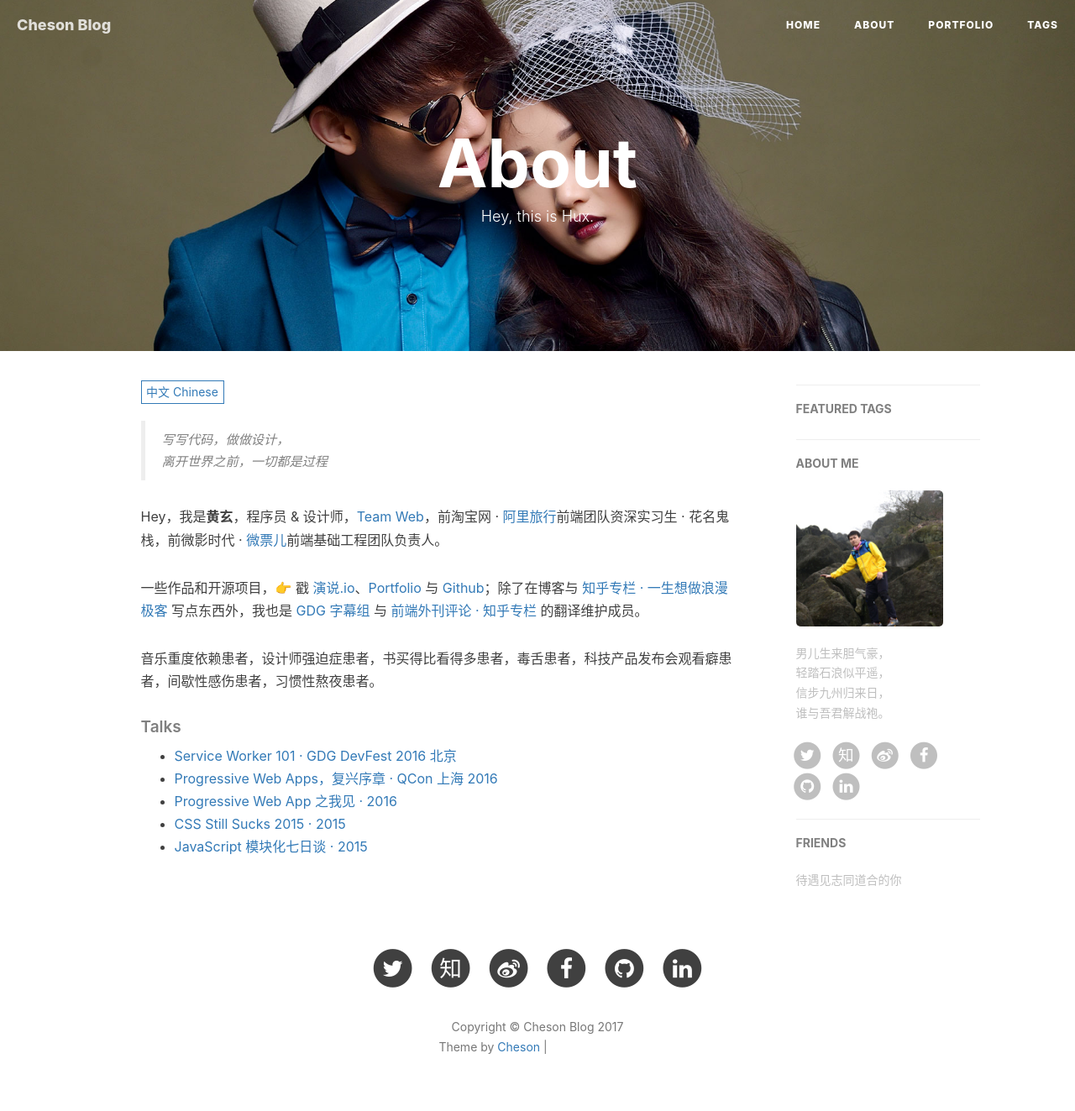
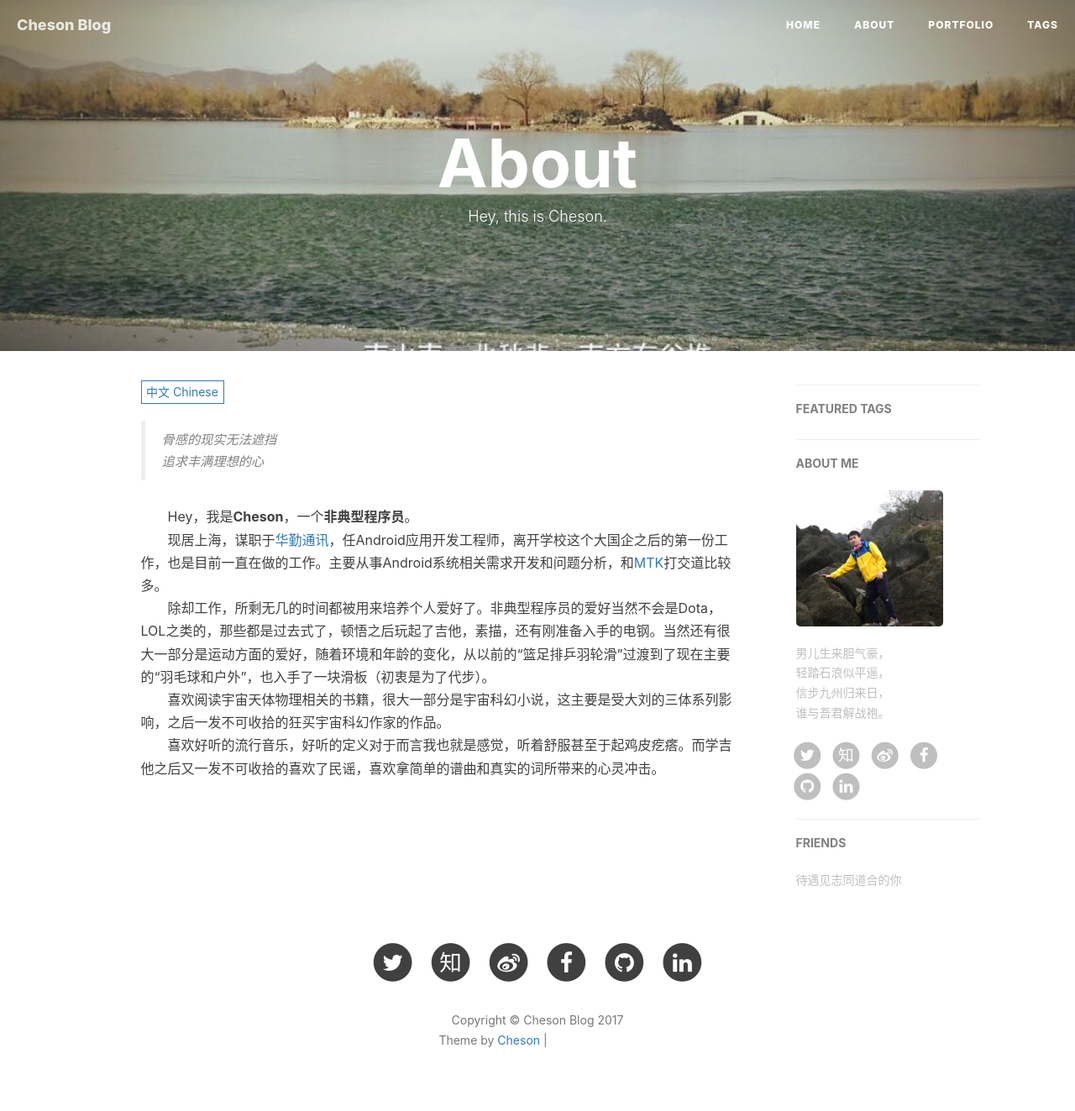
Before and after one commit to chendongqi/blog, a Jekyll site: the page built from about.html, in a window 1280 px wide. Shown: the whole page at 84% size. Built offline with Jekyll 4.4.1, drawn with Linux system fonts in a browser that asks for light colours; nearby versions of some CDN libraries; comment, search, counter and statistics services are not loaded; grey boxes are pictures that could not be loaded.

Commit message:
update about page background image and personal introduction

```diff
--- a/about.html
+++ b/about.html
@@ -1,7 +1,7 @@
 ---
 layout: page
 title: "About"
-description: "Hey, this is Hux."
+description: "Hey, this is Cheson."
 header-img: "img/about-bg.jpg"
 ---
 
@@ -15,23 +15,14 @@ header-img: "img/about-bg.jpg"
 <div class="zh post-container">
 
     <!--copied from markdown -->
-    <blockquote><p>写写代码，做做设计，<br>
-    离开世界之前，一切都是过程</p></blockquote>
+    <blockquote><p>骨感的现实无法遮挡<br>
+    追求丰满理想的心</p></blockquote>
 
-    <p>Hey，我是<strong>黄玄</strong>，程序员 &amp; 设计师，<a href="https://medium.com/ben-and-dion/team-web-3315aa447fb2#.359a9c6cl">Team Web</a>，前淘宝网 · <a href="http://alitrip.com">阿里旅行</a>前端团队资深实习生 · 花名鬼栈，前微影时代 · <a href="http://www.wepiao.com/?r=movie">微票儿</a>前端基础工程团队负责人。</p>
-
-    <p>一些作品和开源项目，👉 戳 <a href="https://zhuanlan.zhihu.com/p/21280918">演说.io</a>、<a href="/portfolio">Portfolio</a> 与 <a href="http://github.com/huxpro">Github</a>；除了在博客与 <a href="http://zhuanlan.zhihu.com/huxblog">知乎专栏 · 一生想做浪漫极客</a> 写点东西外，我也是 <a href="http://www.gfansub.com/">GDG 字幕组</a> 与 <a href="http://zhuanlan.zhihu.com/FrontendMagazine">前端外刊评论 · 知乎专栏</a> 的翻译维护成员。</p>
-
-    <p>音乐重度依赖患者，设计师强迫症患者，书买得比看得多患者，毒舌患者，科技产品发布会观看癖患者，间歇性感伤患者，习惯性熬夜患者。</p>
-    <h5>Talks</h5>
-
-    <ul>
-    <li><a href="//huangxuan.me/2016/11/20/sw-101-gdgdf/">Service Worker 101 · GDG DevFest 2016 北京</a></li>
-    <li><a href="//huangxuan.me/2016/10/20/pwa-qcon2016/">Progressive Web Apps，复兴序章 · QCon 上海 2016</a></li>
-    <li><a href="//huangxuan.me/2016/06/05/pwa-in-my-pov/">Progressive Web App 之我见 · 2016</a></li>
-    <li><a href="//huangxuan.me/2015/12/28/css-sucks-2015/">CSS Still Sucks 2015 · 2015</a></li>
-    <li><a href="//huangxuan.me/2015/07/09/js-module-7day/">JavaScript 模块化七日谈 · 2015</a></li>
-    </ul>
+    <p>  Hey，我是<strong>Cheson</strong>，一个<strong>非典型程序员</strong>。<br>
+  现居上海，谋职于<a href="http://www.huaqin.com/">华勤通讯</a>，任Android应用开发工程师，离开学校这个大国企之后的第一份工作，也是目前一直在做的工作。主要从事Android系统相关需求开发和问题分析，和<a href="https://sso.mediatek.com/eai/Login.aspx">MTK</a>打交道比较多。<br>
+  除却工作，所剩无几的时间都被用来培养个人爱好了。非典型程序员的爱好当然不会是Dota，LOL之类的，那些都是过去式了，顿悟之后玩起了吉他，素描，还有刚准备入手的电钢。当然还有很大一部分是运动方面的爱好，随着环境和年龄的变化，从以前的“篮足排乒羽轮滑”过渡到了现在主要的“羽毛球和户外”，也入手了一块滑板（初衷是为了代步）。<br>
+  喜欢阅读宇宙天体物理相关的书籍，很大一部分是宇宙科幻小说，这主要是受大刘的三体系列影响，之后一发不可收拾的狂买宇宙科幻作家的作品。<br>
+  喜欢好听的流行音乐，好听的定义对于而言我也就是感觉，听着舒服甚至于起鸡皮疙瘩。而学吉他之后又一发不可收拾的喜欢了民谣，喜欢拿简单的谱曲和真实的词所带来的心灵冲击。</p>
 </div>
 
 <!-- English Version -->
@@ -39,22 +30,12 @@ header-img: "img/about-bg.jpg"
     <blockquote><p>Yet another Web Developer. <br>
     Yet another Life-long Designer.</p></blockquote>
 
-    <p>Hi, I am <strong>Huang Xuan(黄玄)</strong>，you can call me <strong>Hux</strong>. I'm an engineer &amp; a designer who loves to build software such as <a href="http://yanshuo.io">Yanshuo.io</a> and more (<a href="/portfolio">Portfolio 👉</a> and <a href="http://github.com/huxpro">Github 👉</a>). I studied Digital Media Art and graduated from <a href="https://en.wikipedia.org/wiki/Communication_University_of_China">Communication University of China</a> in 2016.</p>
-
-    <p>As an engineer, I worked at Wepiao (<a href="https://www.crunchbase.com/organization/wepiao#/entity">see CrunchBase</a>) as the dev lead of Front-End Infrastructure Team, and used to intern at <a href="https://www.alitrip.com/">Alibaba Trip</a> for one year. As a designer, I was offered to be the UI/UX Designer Intern of Alibaba, Microsoft etc.</p>
-
-    <p>Moreover, I'm also a translator at <a href="http://www.gfansub.com/">GDG China Subtitle Team</a>, maintainer at <a href="http://zhuanlan.zhihu.com/FrontendMagazine">Frontend Magazine</a> and the owner of <a href="http://zhuanlan.zhihu.com/huxblog">Lifelong Romantic Geek</a>.</p>
-
-    <h5>Talks</h5>
-
-    <ul>
-    <li><a href="//huangxuan.me/2016/11/20/sw-101-gdgdf/">Service Worker 101, working offline and instant loading · GDG DevFest 2016 Beijing</a></li>
-    <li><a href="//huangxuan.me/2016/10/20/pwa-qcon2016/">Progressive Web Apps, make web great again · QCon Shanghai 2016</a></li>
-    <li><a href="//huangxuan.me/2016/06/05/pwa-in-my-pov/">Progressive Web App in my pov · 2016</a></li>
-    <li><a href="//huangxuan.me/2015/12/28/css-sucks-2015/">CSS Still Sucks 2015, and how we work around it · 2015</a></li>
-    <li><a href="//huangxuan.me/2015/07/09/js-module-7day/">JavaScript Modularization Journey · 2015</a></li>
-    </ul>
-</div>
+   <p>  Hey，I'm <strong>Cheson</strong>，an <strong>Atypical Software Engineer</strong>.<br>
+      I am living in Shanghai now and have been an Android SoftWare Engineer in <a href="http://www.huaqin.com/">HQ</a> until now after graduating from school. I'm mainly responsible for <strong>Android system request development and problem analysis</strong>.<br>
+       I spend my spare time developing personal hobbies including <strong>guitar, sketching and electric piano</strong>. What's more I also like sports very much. I used to play basketball, football, volleyball, table tennis, badminton and roller-skating. While with the environment changing and age increasing I mainly play badminton and enjoy outdoor sports like <strong>hiking and climbing</strong>. And Recenly I have started with skateboards.<br>
+       Nowadays, I'm interested in <strong>Cosmic Physics</strong> and most of the books read recent days are <strong>Space Science Fictions</strong>.<br>
+       I use to like pop music which makes me comfortable or excited. While after learning guitar I also falled in love with ballad music. The simple melody and rustic lyric always strike my soul.</p>
+   </div>
 
 <!-- Handle Language Change -->
 <script type="text/javascript">
```
Also changed, not shown: img/about-bg.jpg.
